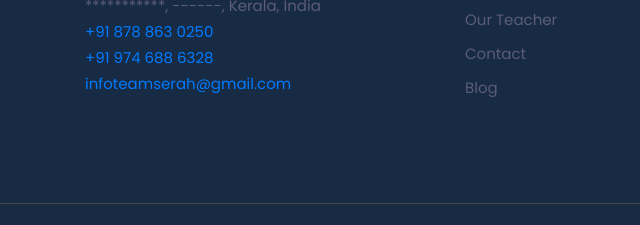
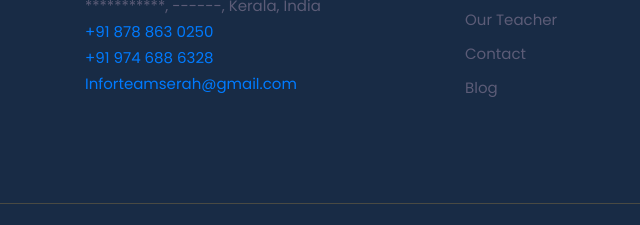
Before and after one commit to akash2k01/serah2, a website: page about.html in a window 1280 px wide. Shown: the part 3588-3813 px from the top of the page, 0-640 px from the left. Drawn offline with Linux system fonts and the light colour scheme; some packages are replaced by stand-ins of ours.

Commit message:
Update about.html

```diff
--- a/about.html
+++ b/about.html
@@ -385,7 +385,7 @@
             <a href="tel:+918788630250"><li class="mb-2">+91 878 863 0250</li></a>
             <a href="tel:+919746886328"><li class="mb-2">+91 974 688 6328</li></a>
             <li class="mb-2"></li>
-            <li class="mb-2"><a href="mailto:infoteamserah@gmail.com">infoteamserah@gmail.com</a>
+            <li class="mb-2"><a href="mailto:Inforteamserah@gmail.com">Inforteamserah@gmail.com</a>
 </li>
           </ul>
         </div>
```
